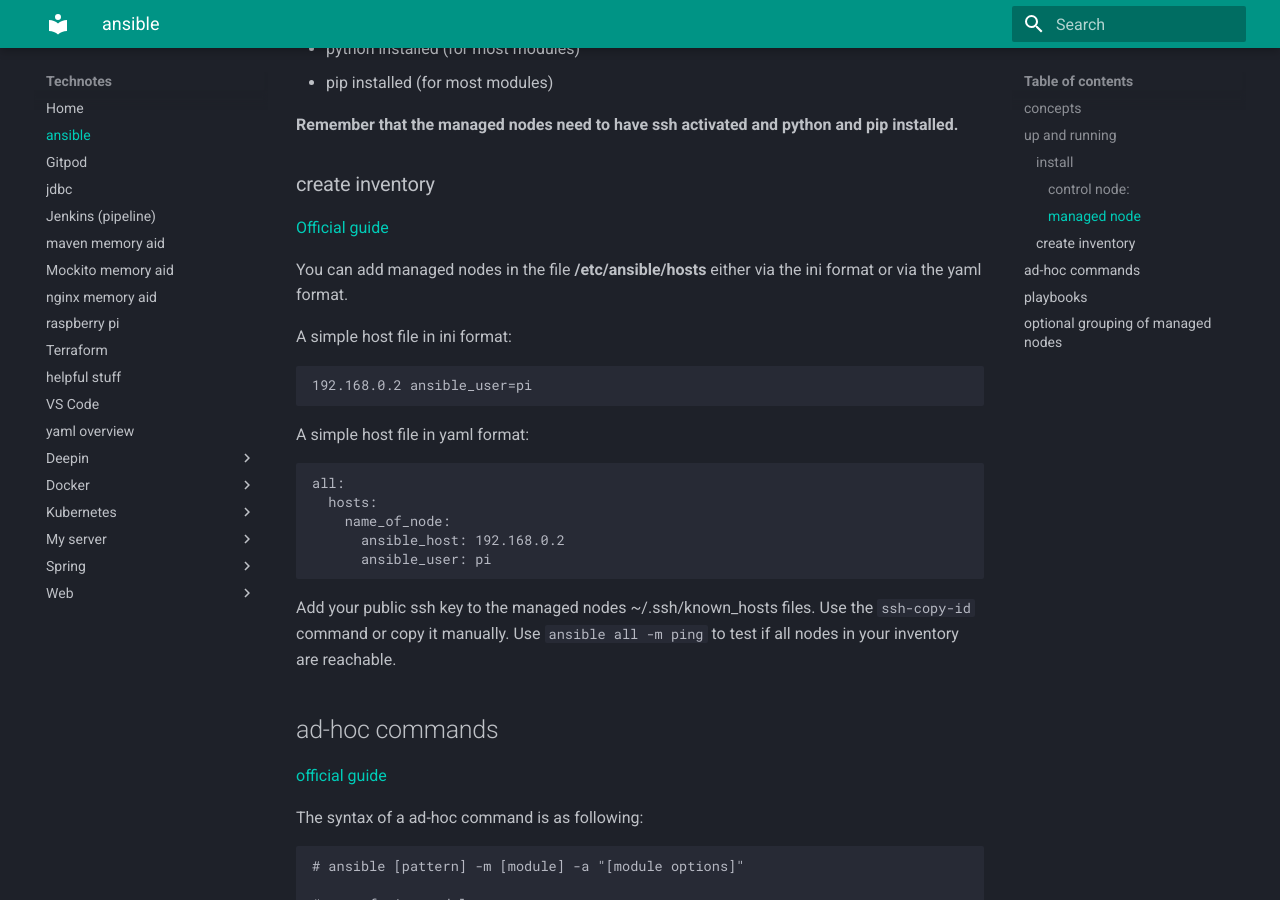
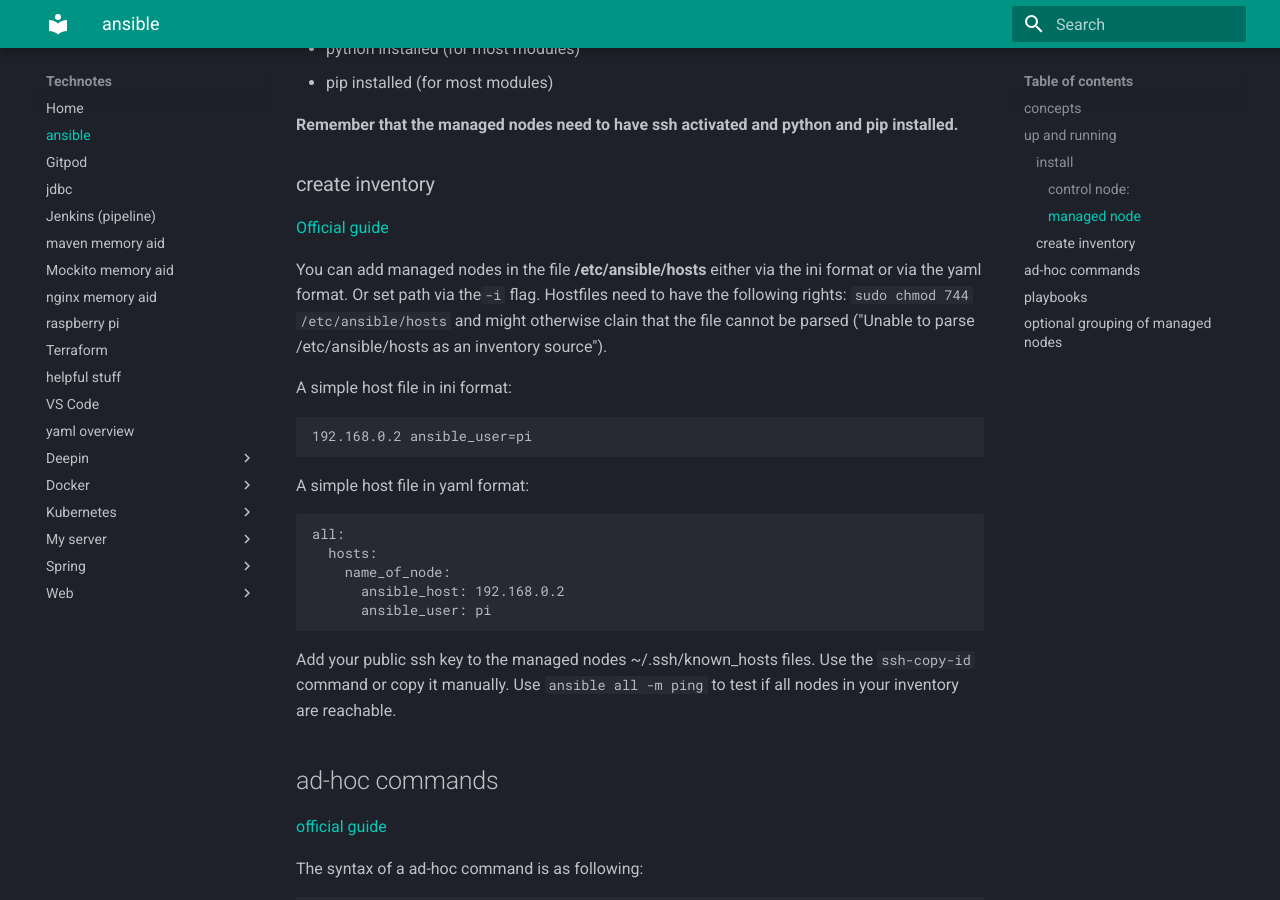
Before and after one commit to organicaudio/useful-code-snippets2, an MkDocs documentation site: the page built from docs/ansible-overview.md, in a window 1280 px wide and 900 px high, scrolled down 1046 px. Built offline with MkDocs 1.6.1 and Material for MkDocs 9.7.7, drawn with Linux system fonts in a browser that asks for light colours.

Commit message:
hostfile permission setting

```diff
--- a/docs/ansible-overview.md
+++ b/docs/ansible-overview.md
@@ -44,7 +44,7 @@
 
 [Official guide](https://docs.ansible.com/ansible/latest/user_guide/intro_inventory.html)
 
-You can add managed nodes in the file **/etc/ansible/hosts** either via the ini format or via the yaml format.
+You can add managed nodes in the file **/etc/ansible/hosts** either via the ini format or via the yaml format. Or set path via the`-i` flag. Hostfiles need to have the following rights: `sudo chmod 744 /etc/ansible/hosts` and might otherwise clain that the file cannot be parsed ("Unable to parse /etc/ansible/hosts as an inventory source").
 
 A simple host file in ini format:
 
```
